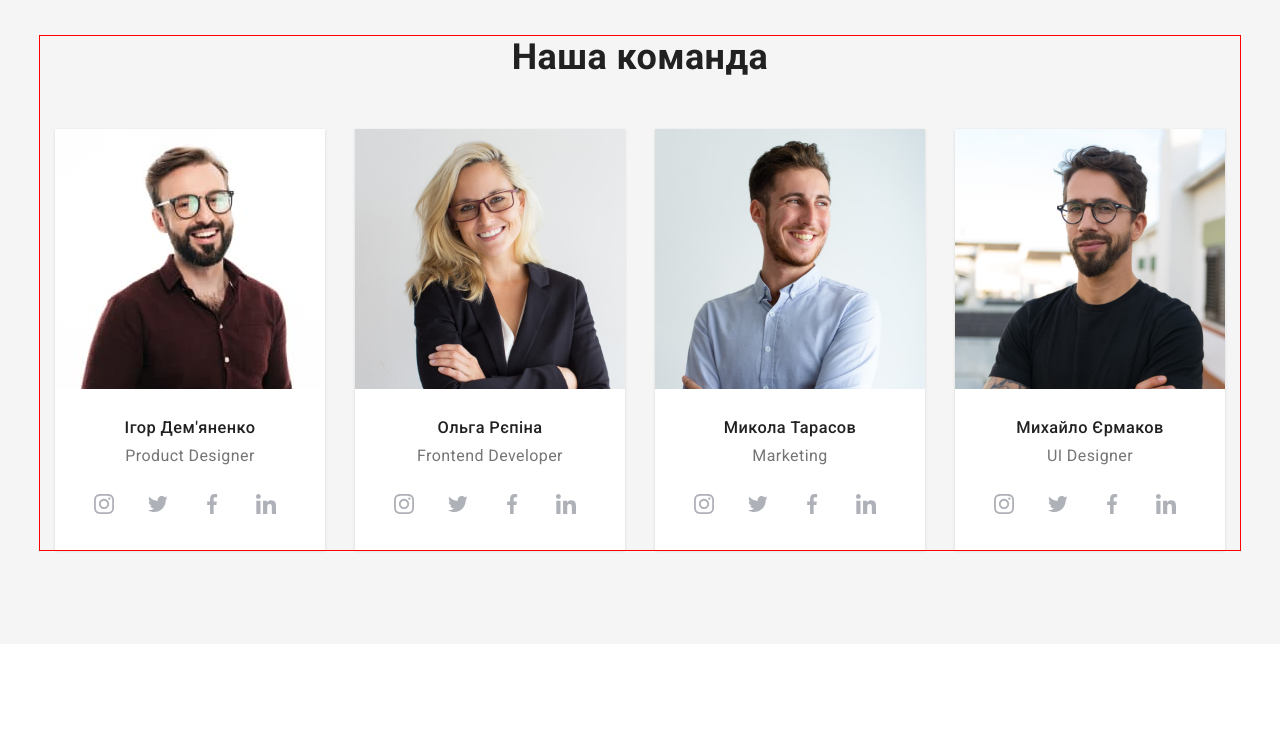
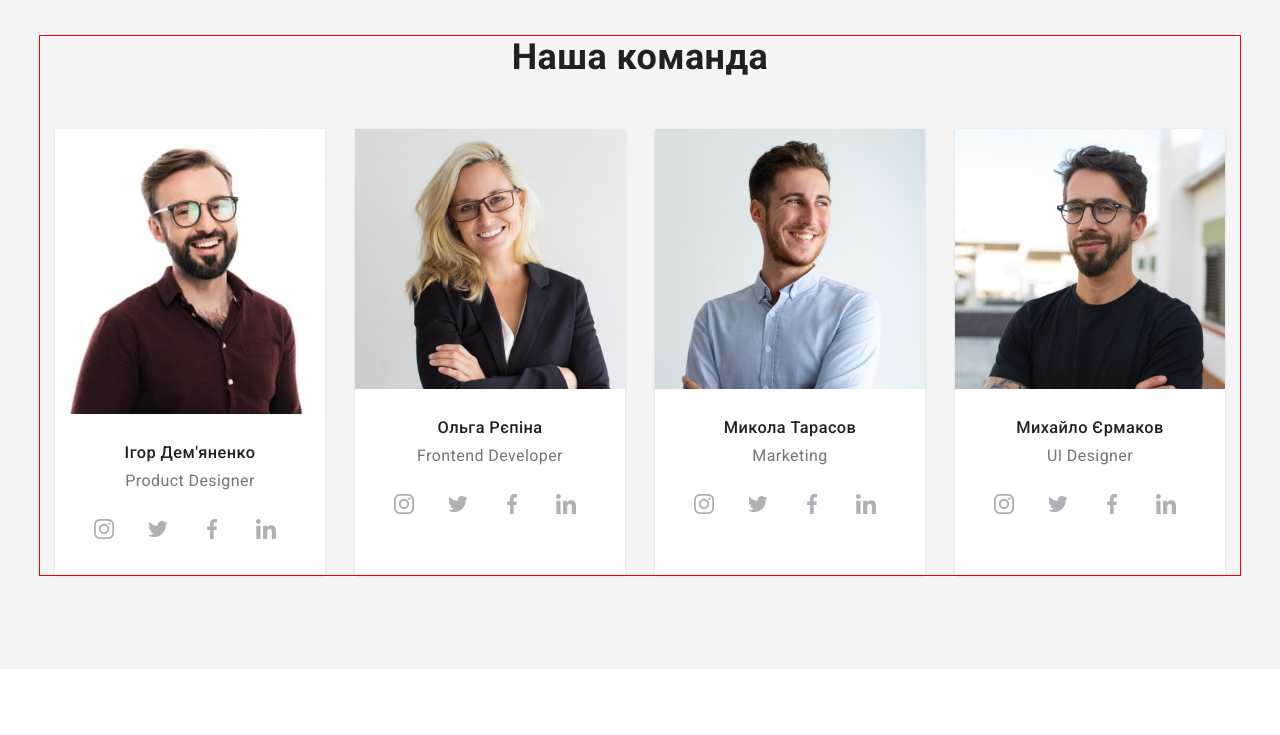
Before and after one commit to SvitlanaUA/goit-markup-hw-08, a plain HTML site: page index.html in a window 1280 px wide. Shown: the part 1680-2415 px from the top of the page. Drawn offline with nearby package versions, Linux system fonts and the light colour scheme.

Commit message:
ДЗ_на перевірку_частина_2

```diff
--- a/index.html
+++ b/index.html
@@ -131,13 +131,20 @@
        <h2 class="team-title">Наша команда </h2>
         <ul class="team-list">
           <li class="team-item">
-            <div class="team-img">
-              <img
-               srcset="./images/heroes.jpg 1x"
-               srcset="./images/heroes-2x.jpg 2x"
-               src="./images/heroes.jpg"
-               alt="Product_Designer" >
-            </div>
+            <picture>
+              <source srcset="
+              ./images/imgh_1_450_1x.jpg 1x,
+              ./images/imgh_1_450_2x.jpg 2x"
+              media="(max-width: 767px)">
+
+              <source srcset="
+              ./images/imgh_1_678_1x.jpg 1x,
+              ./images/imgh_1_678_2x.jpg 2x"
+              media="(min-width: 768px)"/>
+
+            <img src="./images/heroes.jpg" alt="Marketing" >
+            </picture>
+
             <div class="team-block">
               <h3 class="team-heroes"> Ігор Дем'яненко </h3>
               <p class="team-description"> Product Designer </p>
```
Also changed, not shown: images/imgh_1_450_1x.jpg (added), images/imgh_1_450_2x.jpg (added), images/imgh_1_678_1x.jpg (added), images/imgh_1_678_2x.jpg (added).
